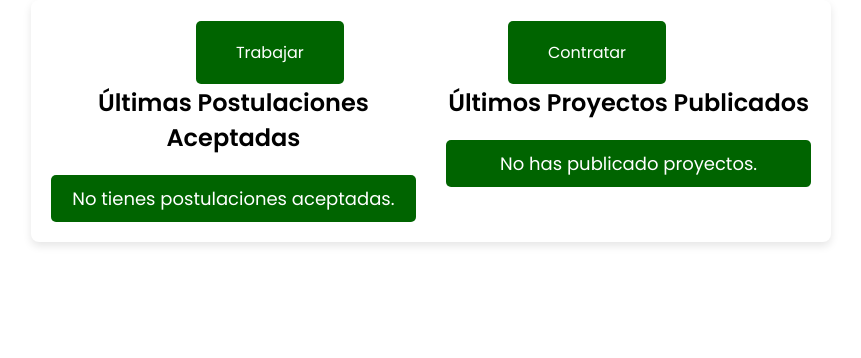
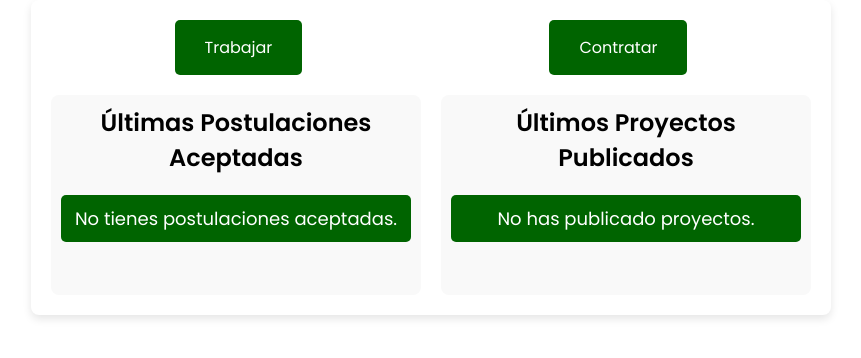
Before and after one commit to StarFront/microproyectos_corredor, a Flask app: page /dashboard in a window 1280 px wide. Shown: the part 115-473 px from the top of the page, without its empty margins (209-1070 px from the left). Run offline with Flask 3, Linux system fonts and the light colour scheme; the visitor is signed in with stand-in values (Sample User, id 1); data that the repository does not hold is empty.

Commit message:
"GREENWORK"

```diff
--- a/Front/css/dashboard.css
+++ b/Front/css/dashboard.css
@@ -117,12 +117,21 @@ h1 {
 .columns {
     display: flex;
     justify-content: space-between;
-    gap: 20px;
+    align-items: flex-start; /* Mantiene el contenido alineado al inicio */
+    gap: 20px; /* Espaciado entre columnas */
 }
 
 .column {
-    width: 48%; /* Ancho de cada columna para que estén lado a lado */
+    flex: 1; /* Ambas columnas tendrán el mismo ancho */
+    display: flex;
+    flex-direction: column; /* Asegura que los elementos dentro estén en columna */
+    min-height: 200px; /* Ajusta la altura mínima de las columnas */
+    background-color: #f9f9f9; /* Fondo para distinguir el espacio */
+    padding: 10px;
+    border-radius: 8px;
 }
+
+
 
 .job-list {
     display: flex;
@@ -141,22 +150,22 @@ h1 {
     font-size: 18px;
 }
 
+.boton-container {
+    display: flex;
+    justify-content: space-around; /* Espaciado igual entre los botones */
+    margin-bottom: 20px; /* Incrementa el espacio entre los botones y el contenido */
+}
+
 .boton {
-    padding:20px 40px;
-    background-color: #006400;
+    background-color: #006400; /* Verde oscuro, por ejemplo */
     color: white;
     text-decoration: none;
+    padding: 15px 30px;
     border-radius: 5px;
-    transition: background-color 0.3s;
-    margin: 0 80px;
+    font-size: 16px;
+    text-align: center;
 }
 
 .boton:hover {
-    background-color: #8B4513;
+    background-color: #228B22; /* Cambio de color en hover */
 }
-
-/* Estilos para el contenedor del botón */
-.boton-container {
-    margin: 20px 0;
-    text-align: center; /* Centra el botón */
-}
--- a/Front/templates/dashboard.html
+++ b/Front/templates/dashboard.html
@@ -4,10 +4,12 @@
     <meta charset="UTF-8">
     <meta name="viewport" content="width=device-width, initial-scale=1.0">
     <title>Dashboard - Trabajos Activos</title>
-    <link rel="stylesheet" href="../css/dashboard.css">
-    <!-- <link rel="stylesheet" href="{{ url_for('static', filename='css/dashboard.css') }}"> -->
+    <!-- <link rel="stylesheet" href="../css/dashboard.css"> -->
+    <link rel="stylesheet" href="{{ url_for('static', filename='css/dashboard.css') }}">
     <link href="https://fonts.googleapis.com/css2?family=Poppins:wght@400;600&display=swap" rel="stylesheet">
-    <link rel="icon" href="../img/favicon.png" type="Image/png">
+    <!-- <link rel="icon" href="../img/favicon.png" type="Image/png"> -->
+    <link rel="icon" href="{{ url_for('static', filename='img/favicon.png') }}" type="image/png">
+
 
 </head>
 <body>
--- a/Front/templates/marketplace.html
+++ b/Front/templates/marketplace.html
@@ -6,7 +6,8 @@
     <title>Marketplace</title>
     <link rel="stylesheet" href="{{ url_for('static', filename='css/marketplace.css') }}">
     <link href="https://fonts.googleapis.com/css2?family=Poppins:wght@400;600&display=swap" rel="stylesheet">
-    <link rel="icon" href="../img/favicon.png" type="Image/png">
+    <!-- <link rel="icon" href="../img/favicon.png" type="Image/png"> -->
+    <link rel="icon" href="{{ url_for('static', filename='img/favicon.png') }}" type="image/png">
 </head>
 <body>
     <div class="container">
--- a/Front/templates/mis_proyectos.html
+++ b/Front/templates/mis_proyectos.html
@@ -6,7 +6,8 @@
     <title>Mis proyectos</title>
     <link rel="stylesheet" href="{{ url_for('static', filename='css/mis_proyectos.css') }}">
     <link href="https://fonts.googleapis.com/css2?family=Poppins:wght@400;600&display=swap" rel="stylesheet">
-    <link rel="icon" href="../img/favicon.png" type="Image/png">
+    <!-- <link rel="icon" href="../img/favicon.png" type="Image/png"> -->
+    <link rel="icon" href="{{ url_for('static', filename='img/favicon.png') }}" type="image/png">
 </head>
 <body>
     <div class="container">
--- a/Front/templates/postulaciones.html
+++ b/Front/templates/postulaciones.html
@@ -6,7 +6,8 @@
     <title>Mis postulaciones</title>
     <link rel="stylesheet" href="{{ url_for('static', filename='css/postulaciones.css') }}">
     <link href="https://fonts.googleapis.com/css2?family=Poppins:wght@400;600&display=swap" rel="stylesheet">
-    <link rel="icon" href="../img/favicon.png" type="Image/png">
+    <!-- <link rel="icon" href="../img/favicon.png" type="Image/png"> -->
+    <link rel="icon" href="{{ url_for('static', filename='img/favicon.png') }}" type="image/png">
 </head>
 <body>
 
--- a/Front/templates/usuario.html
+++ b/Front/templates/usuario.html
@@ -6,7 +6,8 @@
     <title>Perfil</title>
     <link rel="stylesheet" href="{{ url_for('static', filename='css/usuario.css') }}">
     <!-- <link rel="stylesheet" href="../css/usuario.css"> -->
-    <link rel="icon" href="../img/favicon.png" type="Image/png">
+    <!-- <link rel="icon" href="../img/favicon.png" type="Image/png"> -->
+    <link rel="icon" href="{{ url_for('static', filename='img/favicon.png') }}" type="image/png">
     <link href="https://fonts.googleapis.com/css2?family=Poppins:wght@400;600&display=swap" rel="stylesheet">
 </head>
 <body>
--- a/Front/templates/visgeneral.html
+++ b/Front/templates/visgeneral.html
@@ -6,7 +6,8 @@
     <title>Vista general</title>
     <link rel="stylesheet" href="{{ url_for('static', filename='css/visgeneral.css') }}">
     <link href="https://fonts.googleapis.com/css2?family=Poppins:wght@400;600&display=swap" rel="stylesheet">
-    <link rel="icon" href="../img/favicon.png" type="Image/png">
+    <!-- <link rel="icon" href="../img/favicon.png" type="Image/png"> -->
+    <link rel="icon" href="{{ url_for('static', filename='img/favicon.png') }}" type="image/png">
 </head>
 <body>
     <div class="container">
```
Also changed, not shown: Front/templates/formulario_usuario.html (+4 -3 lines), Front/templates/index.html (+7 -6 lines), Front/templates/registro.html (+4 -3 lines), Front/templates/vista_postulados.html (+5 -3 lines).
